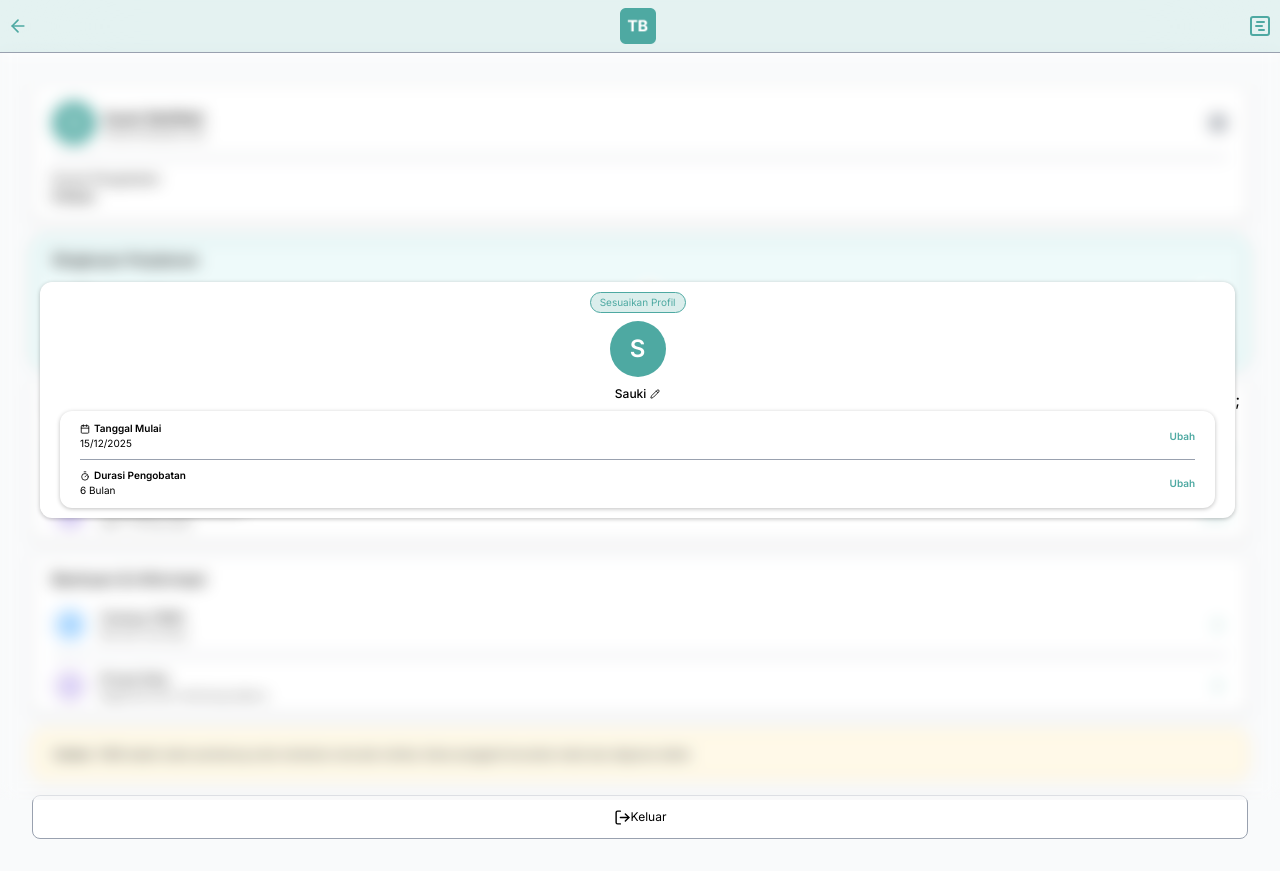
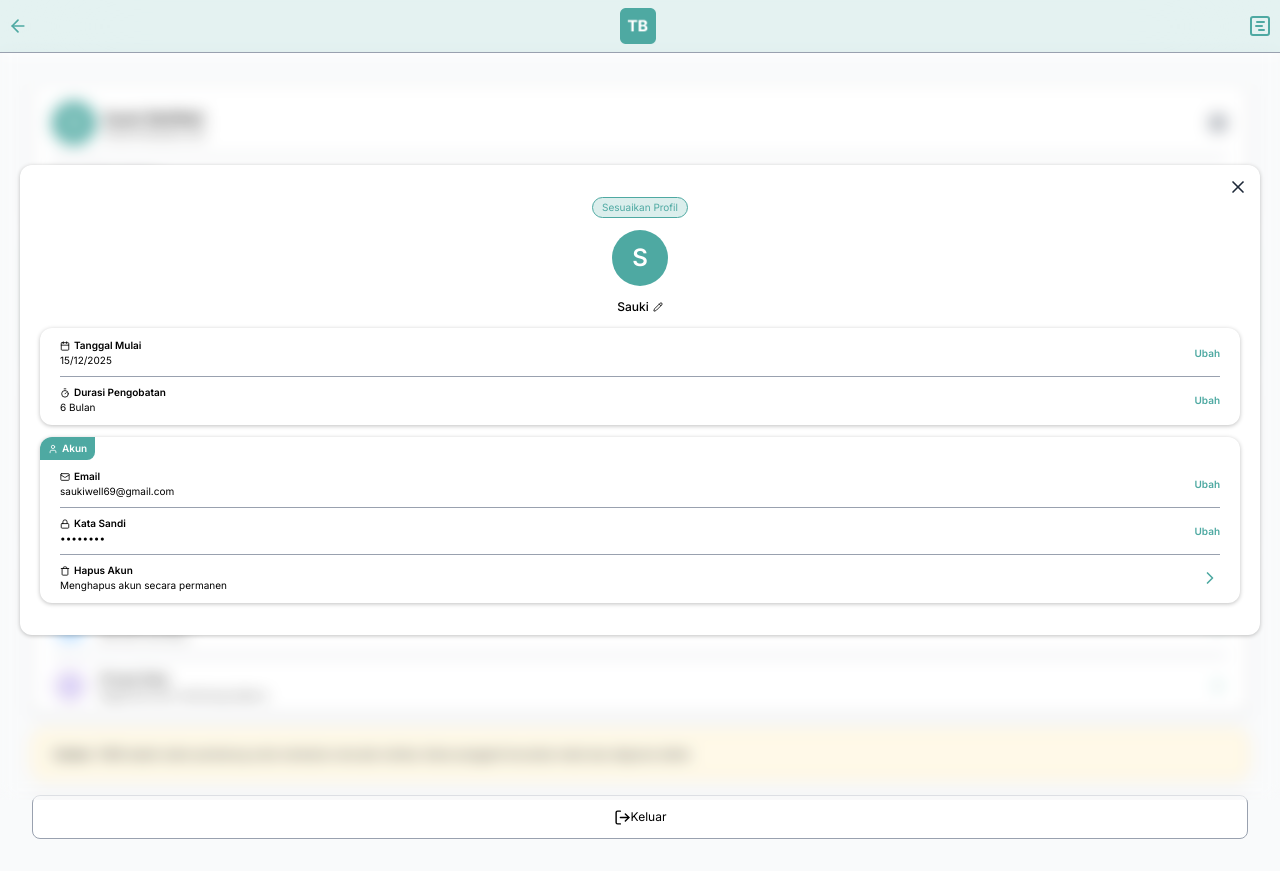
Before and after one commit to saputt/TIBER-FE, a React (Vite) app: page /profile in a window 1280 px wide. Both pictures are taken after a click on the icon 1218 px from the left and 123 px from the top of the page. Built offline with nearby package versions, Linux system fonts and the light colour scheme.

Commit message:
feat : finish manage profile card

```diff
--- a/src/pages/Profile/components/ManageProfileCard.jsx
+++ b/src/pages/Profile/components/ManageProfileCard.jsx
@@ -1,17 +1,39 @@
 import React from "react";
 import Card from "../../../components/atoms/Card";
 import Badge from "../../../components/atoms/Badge";
-import { Calendar, Pencil, Timer } from "lucide-react";
+import {
+  Calendar,
+  ChevronRight,
+  Lock,
+  Mail,
+  Pencil,
+  Timer,
+  Trash,
+  User,
+  X,
+} from "lucide-react";
+import Notch from "../../../components/atoms/Notch";
+import { useProfileStore } from "../../../store/useProfileStore";
 
 const ManageProfileCard = () => {
+  const setProfileFalse = useProfileStore((state) => state.setProfileFalse);
+  const isProfileOpen = useProfileStore((state) => state.isProfileOpen);
+
+  console.log(isProfileOpen);
   return (
-    <div className="h-screen w-full bg-white/10 backdrop-blur-sm p-10 fixed top-0 right-0 left-0 bottom-0 flex items-center justify-center">
+    <div className="h-screen w-full bg-white/10 backdrop-blur-sm fixed top-0 right-0 left-0 bottom-0 flex items-center justify-center p-5">
       <Card
-        className="flex flex-col items-center gap-2"
+        className="flex flex-col items-center gap-3 py-8 relative"
         boxShadowActive={true}
+        variant="white"
         size="full"
-        variant="white"
       >
+        <X
+          className="absolute top-3 right-3 text-gray-800"
+          size={20}
+          onClick={() => setProfileFalse()}
+        />
+
         <Badge variant="primary" size="sm">
           Sesuaikan Profil
         </Badge>
@@ -53,8 +75,51 @@ const ManageProfileCard = () => {
             <p className="text-primary text-h6 font-semibold">Ubah</p>
           </div>
         </Card>
+
+        <Card
+          size="full"
+          boxShadowActive={true}
+          className="relative overflow-hidden pt-8 flex flex-col gap-2"
+        >
+          <Notch className="flex px-2 py-1 items-center gap-1" variant="left">
+            <User size={10} className="text-white" />
+            <p className="text-h6">Akun</p>
+          </Notch>
+          <div className="flex items-center ">
+            <div className="flex flex-col flex-1">
+              <div className="flex items-center gap-1">
+                <Mail size={10} />
+                <p className="text-h6 font-semibold">Email</p>
+              </div>
+              <p className="text-h6">saukiwell69@gmail.com</p>
+            </div>
+            <p className="text-primary text-h6 font-semibold">Ubah</p>
+          </div>
+          <hr className="text-gray-400" />
+
+          <div className="flex items-center ">
+            <div className="flex flex-col flex-1">
+              <div className="flex items-center gap-1">
+                <Lock size={10} />
+                <p className="text-h6 font-semibold">Kata Sandi</p>
+              </div>
+              <p className="text-h6">••••••••</p>
+            </div>
+            <p className="text-primary text-h6 font-semibold">Ubah</p>
+          </div>
+          <hr className="text-gray-400" />
+          <div className="flex items-center ">
+            <div className="flex flex-col flex-1">
+              <div className="flex items-center gap-1">
+                <Trash size={10} />
+                <p className="text-h6 font-semibold">Hapus Akun</p>
+              </div>
+              <p className="text-h6">Menghapus akun secara permanen</p>
+            </div>
+            <ChevronRight size={20} className="text-primary" />
+          </div>
+        </Card>
       </Card>
-      ;
     </div>
   );
 };
--- a/src/pages/Profile/components/ProfileCard.jsx
+++ b/src/pages/Profile/components/ProfileCard.jsx
@@ -4,10 +4,8 @@ import { Settings } from "lucide-react";
 import { useProfileStore } from "../../../store/useProfileStore";
 
 const ProfileCard = () => {
-  const setManageProfile = useProfileStore((state) => state.setManageProfile);
-  const isProfileOpen = useProfileStore((state) => state.isProfileOpen);
+  const setProfileTrue = useProfileStore((state) => state.setProfileTrue);
 
-  console.log(isProfileOpen);
   return (
     <Card
       variant="white"
@@ -26,7 +24,7 @@ const ProfileCard = () => {
         <Settings
           size={20}
           className="text-gray-700"
-          onClick={() => setManageProfile()}
+          onClick={() => setProfileTrue()}
         />
       </div>
       <hr className="text-gray-400" />
--- a/src/store/useProfileStore.jsx
+++ b/src/store/useProfileStore.jsx
@@ -3,9 +3,14 @@ import { create } from "zustand";
 export const useProfileStore = create((set) => ({
   isProfileOpen: false,
 
-  setManageProfile: () => {
-    set((state) => ({
-      isProfileOpen: !state.isManageProfileOpen,
-    }));
+  setProfileTrue: () => {
+    set({
+      isProfileOpen: true,
+    });
+  },
+  setProfileFalse: () => {
+    set({
+      isProfileOpen: false,
+    });
   },
 }));
```
